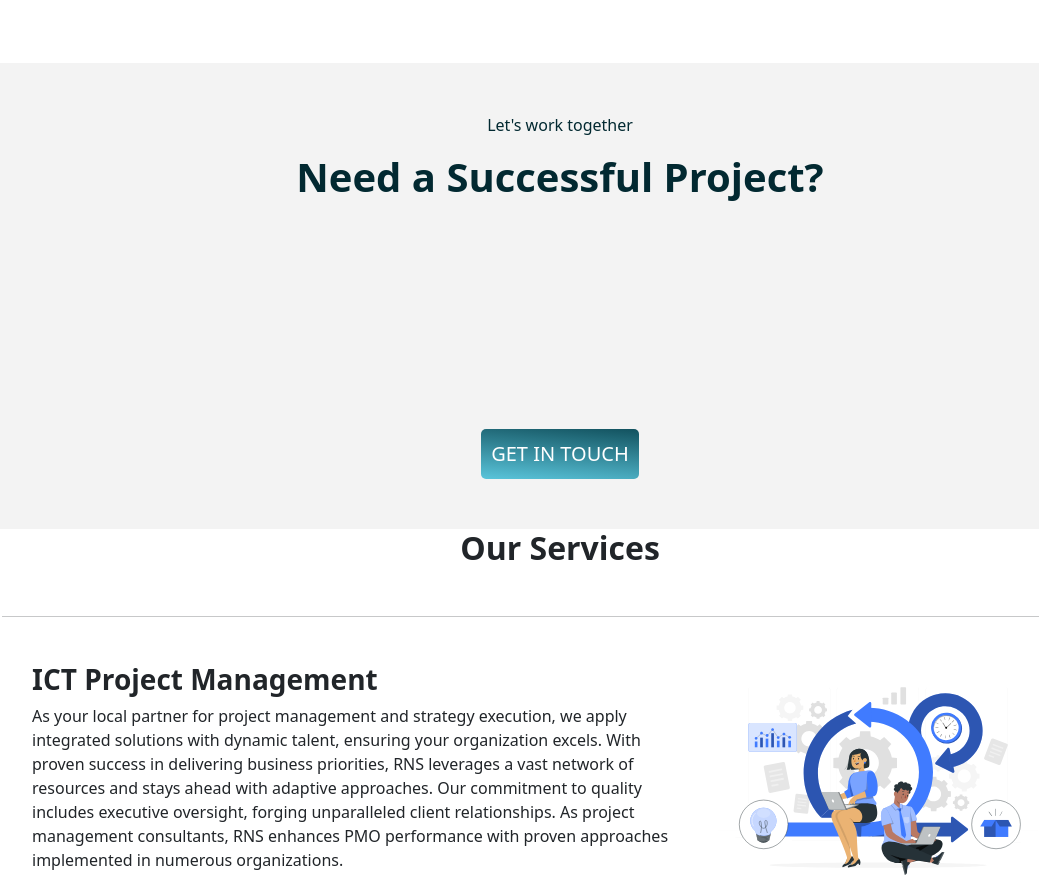
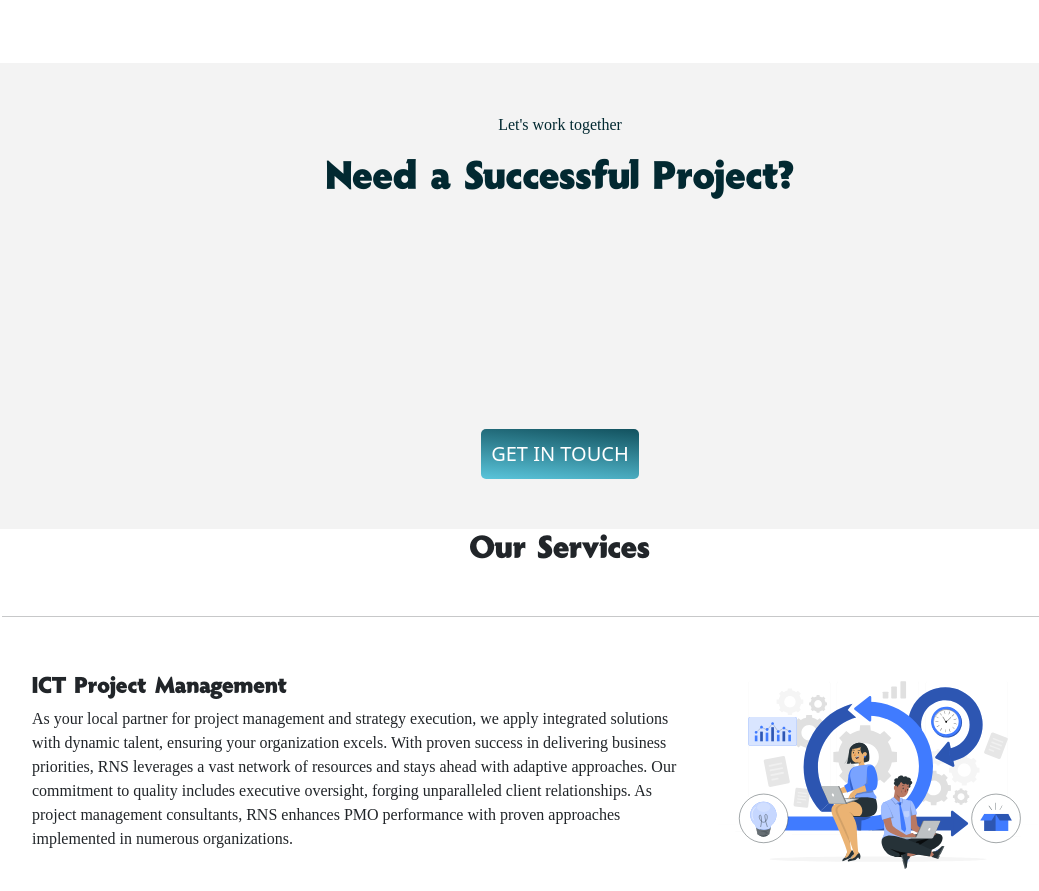
Before and after one commit to okechpj/RNS, a plain HTML site: page index.html in a window 1280 px wide. Shown: the part 1060-1951 px from the top of the page, without its empty margins (80-1119 px from the left). Drawn offline with nearby package versions, Linux system fonts and the light colour scheme; some icons are missing.

Commit message:
added fonts

```diff
--- a/index.html
+++ b/index.html
@@ -6,6 +6,23 @@
     <!--bootstrap link-->
     <link href="https://cdn.jsdelivr.net/npm/bootstrap@5.3.3/dist/css/bootstrap.min.css" rel="stylesheet" integrity="sha384-QWTKZyjpPEjISv5WaRU9OFeRpok6YctnYmDr5pNlyT2bRjXh0JMhjY6hW+ALEwIH" crossorigin="anonymous">
     <link rel="stylesheet" href="home.css">
+    <style>
+        @font-face {
+            font-family: myFont;
+            src: url(harper.otf);
+        }
+        h1,h2 {
+            font-family: myFont;
+        }
+        h3{
+            font-family: myFont;
+            font-size: 23px;
+        }
+        p{
+            font-family: Cabin;
+            src: url(Cabin.ttf);
+        }
+    </style>
     <title>RNS</title>
 </head>
 <body>
@@ -347,7 +364,7 @@
 
                     <div class="info-contact">
                         <p><b>Email Address</b></p>
-                        <p>rns@gmail.com</p>
+                        <p>info@routednetworksolutions.com</p>
                     </div>
                 </div>
 
```
Also changed, not shown: Cabin.ttf (added), harper.otf (added).
